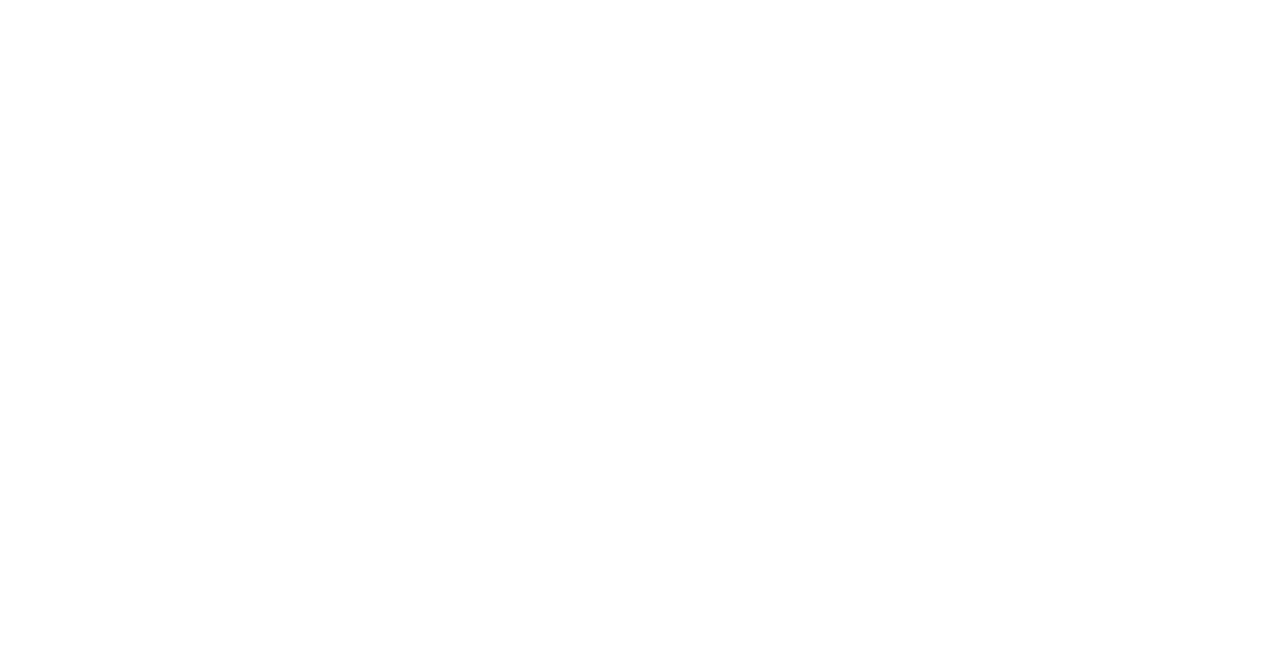
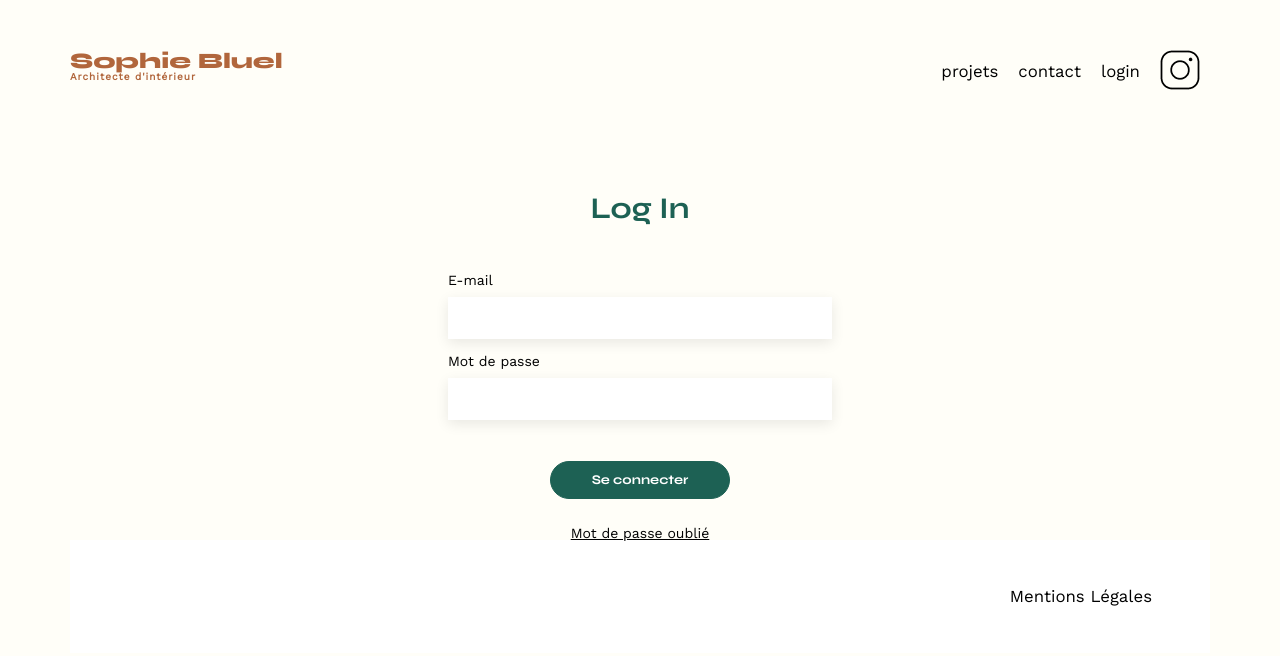
Before and after one commit to margauxbn/P6-OCR-SophieBluel, a plain HTML site: page FrontEnd/pages/login.html in a window 1280 px wide. Drawn offline with nearby package versions, Linux system fonts and the light colour scheme.

Commit message:
Création en HTML & CSS de la page de login

```diff
--- a/FrontEnd/assets/css/login.css
+++ b/FrontEnd/assets/css/login.css
@@ -0,0 +1,164 @@
+
+html, body, div, span, applet, object, iframe,
+h1, h2, h3, h4, h5, h6, p, blockquote, pre,
+a, abbr, acronym, address, big, cite, code,
+del, dfn, em, img, ins, kbd, q, s, samp,
+small, strike, strong, sub, sup, tt, var,
+b, u, i, center,
+dl, dt, dd, ol, ul, li,
+fieldset, form, label, legend,
+table, caption, tbody, tfoot, thead, tr, th, td,
+article, aside, canvas, details, embed,
+figure, figcaption, footer, header, hgroup,
+menu, nav, output, ruby, section, summary,
+time, mark, audio, video {
+	margin: 0;
+	padding: 0;
+	border: 0;
+	font-size: 100%;
+	font: inherit;
+	vertical-align: baseline;
+}
+/* HTML5 display-role reset for older browsers */
+article, aside, details, figcaption, figure,
+footer, header, hgroup, menu, nav, section {
+	display: block;
+}
+body {
+	line-height: 1;
+}
+ol, ul {
+	list-style: none;
+}
+blockquote, q {
+	quotes: none;
+}
+blockquote:before, blockquote:after,
+q:before, q:after {
+	content: '';
+	content: none;
+}
+table {
+	border-collapse: collapse;
+	border-spacing: 0;
+}
+/** end reset css**/
+body {
+	max-width: 1140px;
+	margin:auto;
+	font-family: 'Work Sans' ;
+	font-size: 14px;
+    background-color: #FFFEF8;
+}
+header {
+	display: flex;
+	justify-content: space-between;
+	margin: 50px 0
+}
+section {
+	margin: 50px 0
+}
+
+/** Header **/
+h1{
+	display: flex;
+	flex-direction: column;
+	font-family: 'Syne';
+	font-size: 22px;
+	font-weight: 800;
+	color: #B1663C
+}
+
+h1 > span {
+	font-family: 'Work Sans';
+	font-size:10px;
+	letter-spacing: 0.1em;
+;
+}
+
+nav ul {
+	display: flex;
+	align-items: center;
+	list-style-type: none;
+	cursor: pointer;
+}
+nav li {
+	padding: 0 10px;
+	font-size: 1.2em;
+}
+nav a {
+	color: inherit;
+	text-decoration: none;
+}
+li:hover {
+	color: #B1663C;
+}
+/* Block login*/
+.block-login {
+    display: flex;
+    align-items: center;
+    flex-direction: column;
+    margin-top: 100px;
+}
+
+h2 {
+	font-family: 'Syne';
+	font-weight: 700;
+	font-size: 30px;
+	color: #1D6154;
+    display: flex;
+    justify-content: center;
+    margin-bottom: 50px;
+}
+
+p, a {
+    font-weight: 550;
+}
+
+input {
+    display: flex;
+    align-items: center;
+    background-color: #FFF;
+    width: 380px;
+    height: 40px;
+    border: none;
+    margin-top: 10px;
+    margin-bottom: 15px;
+    box-shadow: 0px 4px 14px 0px #00000017;
+    position: relative;
+}
+
+button {
+	font-family: 'Syne';
+	font-weight: 700;
+	color: white;
+	background-color: #1D6154;
+    padding: 10px;
+	margin : 2em auto ;
+	width: 180px;
+	border-radius: 60px;
+    border: #1D6154 1px solid;
+    cursor: pointer;
+}
+
+a {
+    text-decoration: underline;
+    cursor: pointer;
+}
+
+a:hover {
+	color: #B1663C;
+}
+
+/** Footer **/
+
+footer {
+    background-color: #FFF;
+    padding: 20px;
+}
+
+footer nav ul {
+	display: flex;
+	justify-content: flex-end;
+	margin: 2em;
+}
--- a/FrontEnd/assets/css/style.css
+++ b/FrontEnd/assets/css/style.css
@@ -52,6 +52,7 @@ body {
 	margin:auto;
 	font-family: 'Work Sans' ;
 	font-size: 14px;
+	background-color: #FFFEF8;
 }
 header {
 	display: flex;
@@ -88,13 +89,16 @@ nav ul {
 	display: flex;
 	align-items: center;
 	list-style-type: none;
-
+	cursor: pointer;
 }
 nav li {
 	padding: 0 10px;
 	font-size: 1.2em;
 }
-
+nav a {
+	color: inherit;
+	text-decoration: none;
+}
 li:hover {
 	color: #B1663C;
 }
@@ -138,6 +142,7 @@ li:hover {
 	font-family: 'Syne';
 	font-size: 16px;
 	font-weight: 400;
+	background-color: #FFFEF8;
 	color: #1D6154;
 	border: #1D6154 1.8px solid;
 	border-radius: 20px;
@@ -210,8 +215,12 @@ input[type="submit"]{
 	border-radius: 60px ;
 }
 
+footer {
+	background-color: #FFF;
+	padding: 20px;
+}
 footer nav ul {
 	display: flex;
 	justify-content: flex-end;
-	margin: 2em
+	margin: 2em;
 }
--- a/FrontEnd/index.html
+++ b/FrontEnd/index.html
@@ -8,8 +8,8 @@
 	<link rel="preconnect" href="https://fonts.gstatic.com" crossorigin>
 	<link href="https://fonts.googleapis.com/css2?family=Syne:wght@700;800&family=Work+Sans&display=swap" rel="stylesheet">
 	<meta name="description" content="">
-	<link rel="stylesheet" href="./assets/style.css">
-	<script src="./assets/script.js" defer></script>
+	<link rel="stylesheet" href="./assets/css/style.css">
+	<script src="./assets/js/script.js" defer></script>
 </head>
 <body>
 <header>
@@ -18,7 +18,7 @@
 		<ul>
 			<li>projets</li>
 			<li>contact</li>
-			<li>login</li>
+			<a href="./pages/login.html"><li>login</li><a></a>
 			<li><img src="./assets/icons/instagram.png" alt="Instagram"></li>
 		</ul>
 	</nav>
--- a/FrontEnd/pages/login.html
+++ b/FrontEnd/pages/login.html
@@ -0,0 +1,46 @@
+<!DOCTYPE html>
+<html lang="fr">
+<head>
+	<meta charset="UTF-8">
+	<title>Sophie Bluel - Login</title>
+	<meta name="viewport" content="width=device-width, initial-scale=1.0">
+	<link rel="preconnect" href="https://fonts.googleapis.com">
+	<link rel="preconnect" href="https://fonts.gstatic.com" crossorigin>
+	<link href="https://fonts.googleapis.com/css2?family=Syne:wght@700;800&family=Work+Sans&display=swap" rel="stylesheet">
+	<meta name="description" content="">
+	<link rel="stylesheet" href="../assets/css/login.css">
+</head>
+<body>
+    <header>
+        <h1>Sophie Bluel <span>Architecte d'intérieur</span></h1>
+        <nav>
+            <ul>
+                <li>projets</li>
+                <li>contact</li>
+                <a href="#"><li>login</li></a>
+                <li><img src="../assets/icons/instagram.png" alt="Instagram"></li>
+            </ul>
+        </nav>
+    </header>
+    <main>
+        <div class="block-login">
+            <h2>Log In</h2>
+            <div class="inputs">
+                <p>E-mail</p>
+                <input type="email">
+                <p>Mot de passe</p>
+                <input type="password">
+            </div>
+            <button type="submit">Se connecter</button>
+            <a>Mot de passe oublié</a>
+        </div>
+    </main>
+    <footer>
+        <nav>
+            <ul>
+                <li>Mentions Légales</li>
+            </ul>
+        </nav>
+    </footer>
+</body>
+</html>
```
